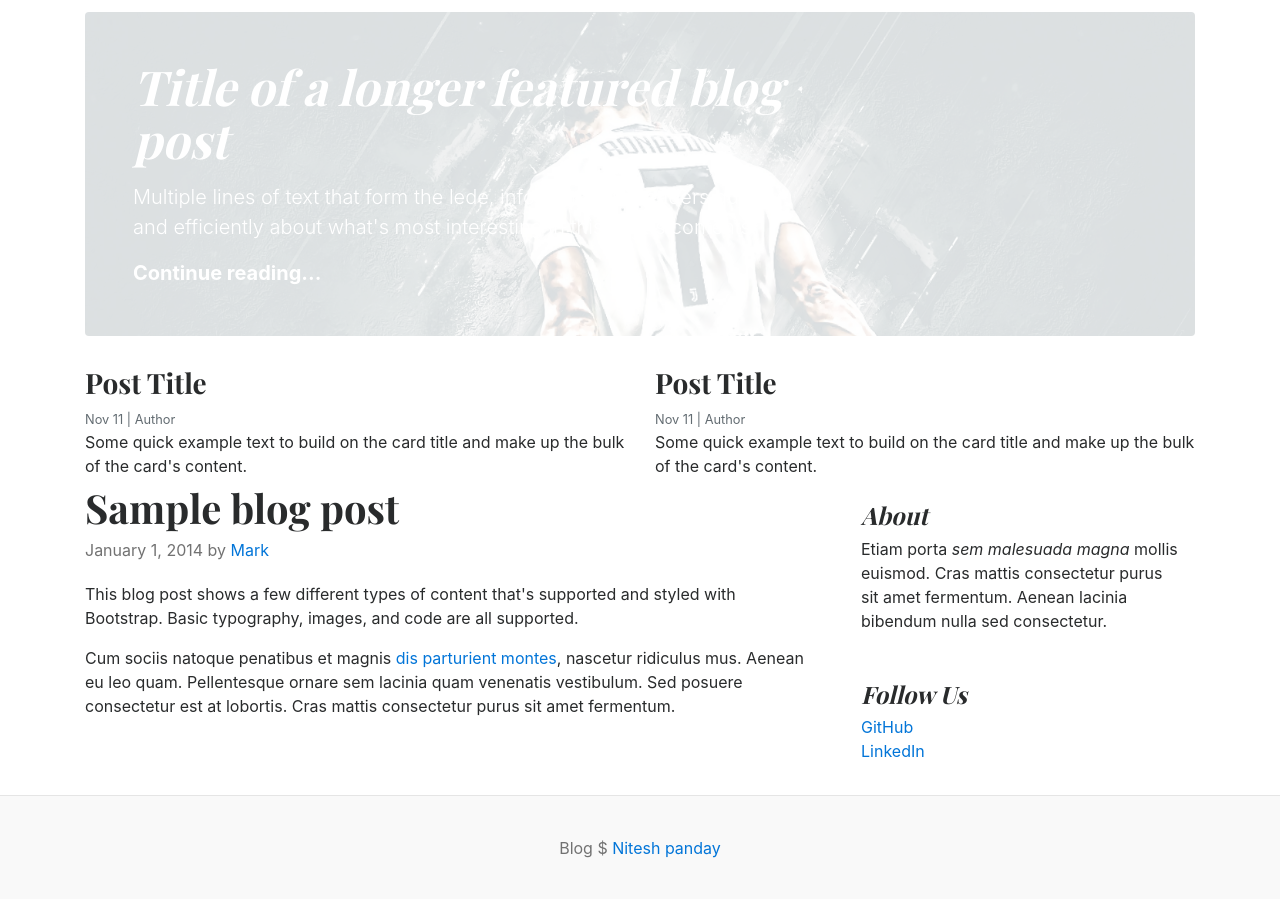
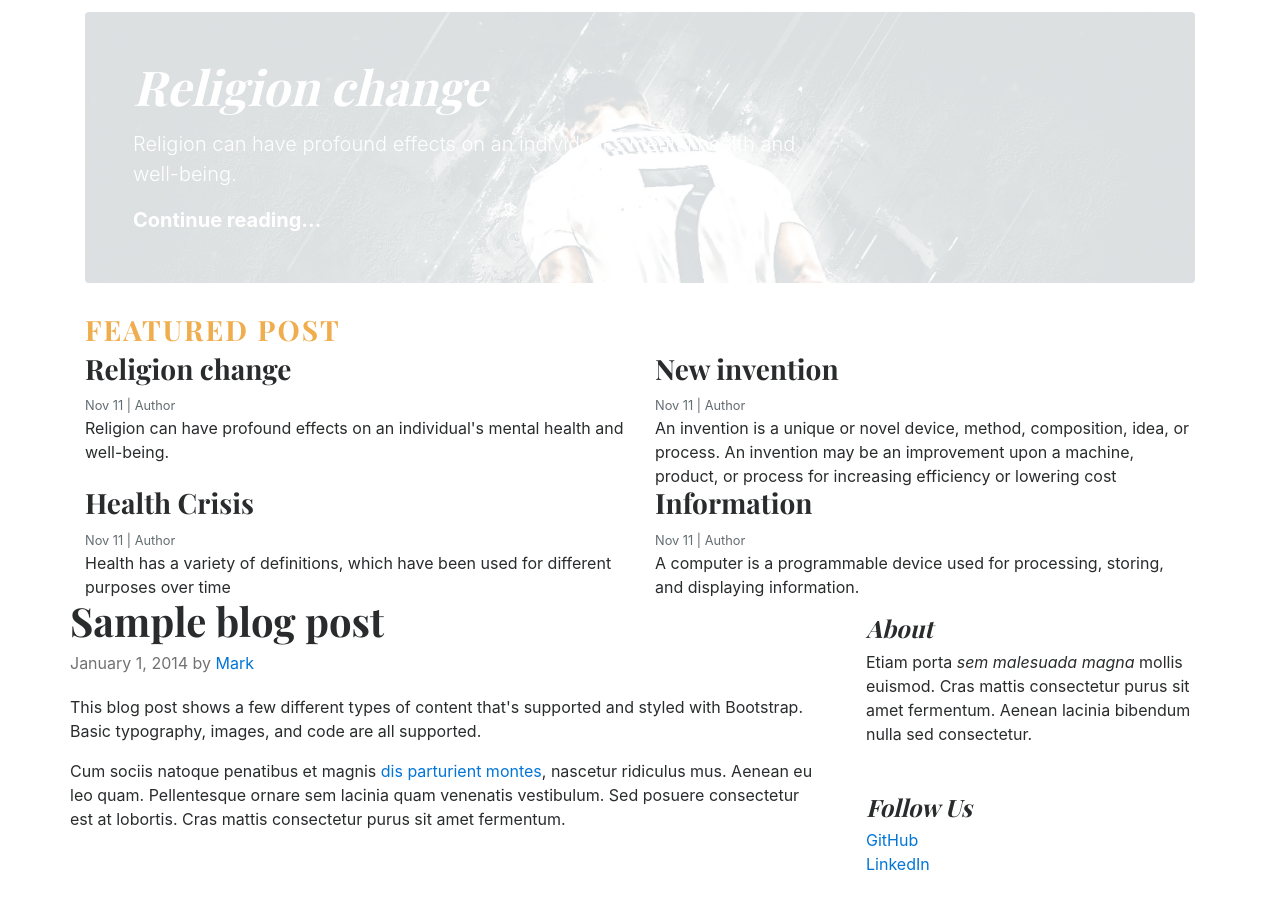
Before and after one commit to Niteshpanday05/django-project, a Django app: page / in a window 1280 px wide. Shown: the part 135-1034 px from the top of the page. Before the commit the page ends 993 px from the top, so only its background shows below. Run offline with Django 5.2, Linux system fonts and the light colour scheme; data comes from the database, SQL or seed files in the repository; both versions use the stored data as it was after the commit.

Commit message:
adding some style

```diff
--- a/blog_main/views.py
+++ b/blog_main/views.py
@@ -1,14 +1,17 @@
 from django.shortcuts import render
-from blogs.models import Category
+from blogs.models import Blog, Category
 
 
 
 def home(request):
     categories=Category.objects.all()
+    featured_posts=Blog.objects.filter(is_featured=True).order_by('-updated_at')
+
     context = {
         'categories' : categories,
+        'featured_posts' : featured_posts,
     }
-    return render(request,'home.html',{'categories':categories})
+    return render(request,'home.html', context)
 
 def search(request):
     return render(request, 'search.html')
--- a/templates/home.html
+++ b/templates/home.html
@@ -35,34 +35,34 @@
 
 
 
-<div class="jumbotron p-3 p-md-5 text-white rounded bg-dark" style="background-image: url({% static 'images/ronaldo.webp' %});background-blend-mode: overlay;background-size:cover;">
-    <div class="col-md-8 px-0">
-      <h1 class="display-4 font-italic">Title of a longer featured blog post</h1>
-      <p class="lead my-3">Multiple lines of text that form the lede, informing new readers quickly and efficiently about what's most interesting in this post's contents.</p>
-      <p class="lead mb-0"><a href="#" class="text-white font-weight-bold">Continue reading...</a></p>
-    </div>
-  </div>
+    {% for post in featured_posts %}
+      {% if forloop.first %}
+      <div class="jumbotron p-3 p-md-5 text-white rounded bg-dark" style="background-image: url({% static 'images/ronaldo.webp' %});background-blend-mode: overlay;background-size:cover;">
+        <div class="col-md-8 px-0">
+          <h1 class="display-4 font-italic">{{post.title}}</h1>
+          <p class="lead my-3">{{post.short_description}}</p>
+          <p class="lead mb-0"><a href="#" class="text-white font-weight-bold">Continue reading...</a></p>
+        </div>
+      </div>
+      {% endif %}
+    {% endfor %}
 
+
+  <!-- featured post -->
+  <h3 class="text-uppercase text-warning" style="letter-spacing: 2px;">Featured Post</h3>
   <div class="row mb-2">
+    {% for post in featured_posts %}
     <div class="col-md-6">
       <div class="card border-0" >
         <div class="card-body">
-          <h3>Post Title</h3>
+          <h3>{{post.title}}</h3>
           <small class="mb-1 text-muted">Nov 11 | Author</small>
-          <p class="card-text">Some quick example text to build on the card title and make up the bulk of the card's content.</p>
+          <p class="card-text">{{post.short_description}}</p>
         </div>
       </div>
     </div>
-    <div class="col-md-6">
-      <div class="card border-0" >
-        <div class="card-body">
-          <h3>Post Title</h3>
-          <small class="mb-1 text-muted">Nov 11 | Author</small>
-          <p class="card-text">Some quick example text to build on the card title and make up the bulk of the card's content.</p>
-        </div>
-      </div>
-    </div>
-  </div>
+    {% endfor %}
+
 
   <main role="main" class="container p-0">
     <div class="row">
```
Also changed, not shown: db.sqlite3.
